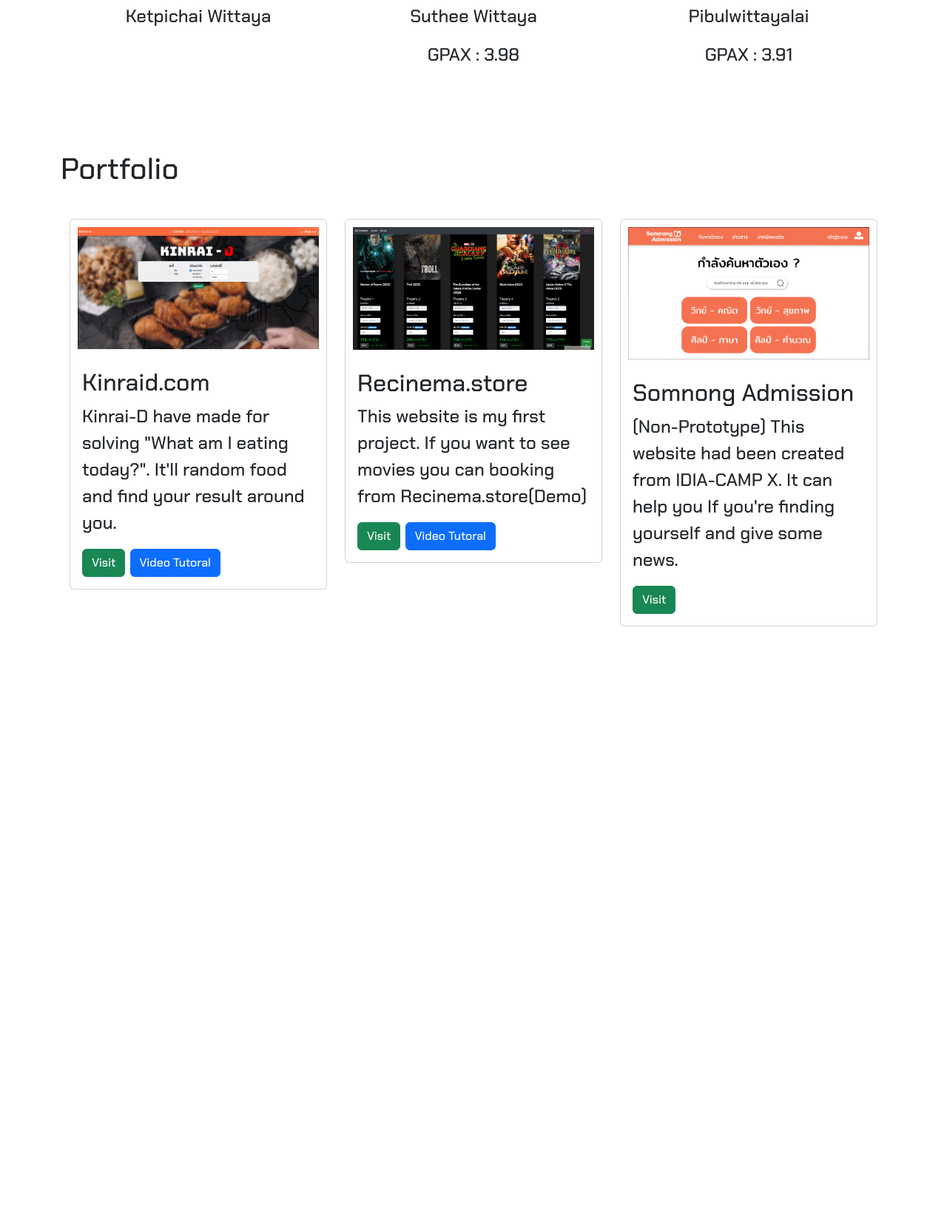
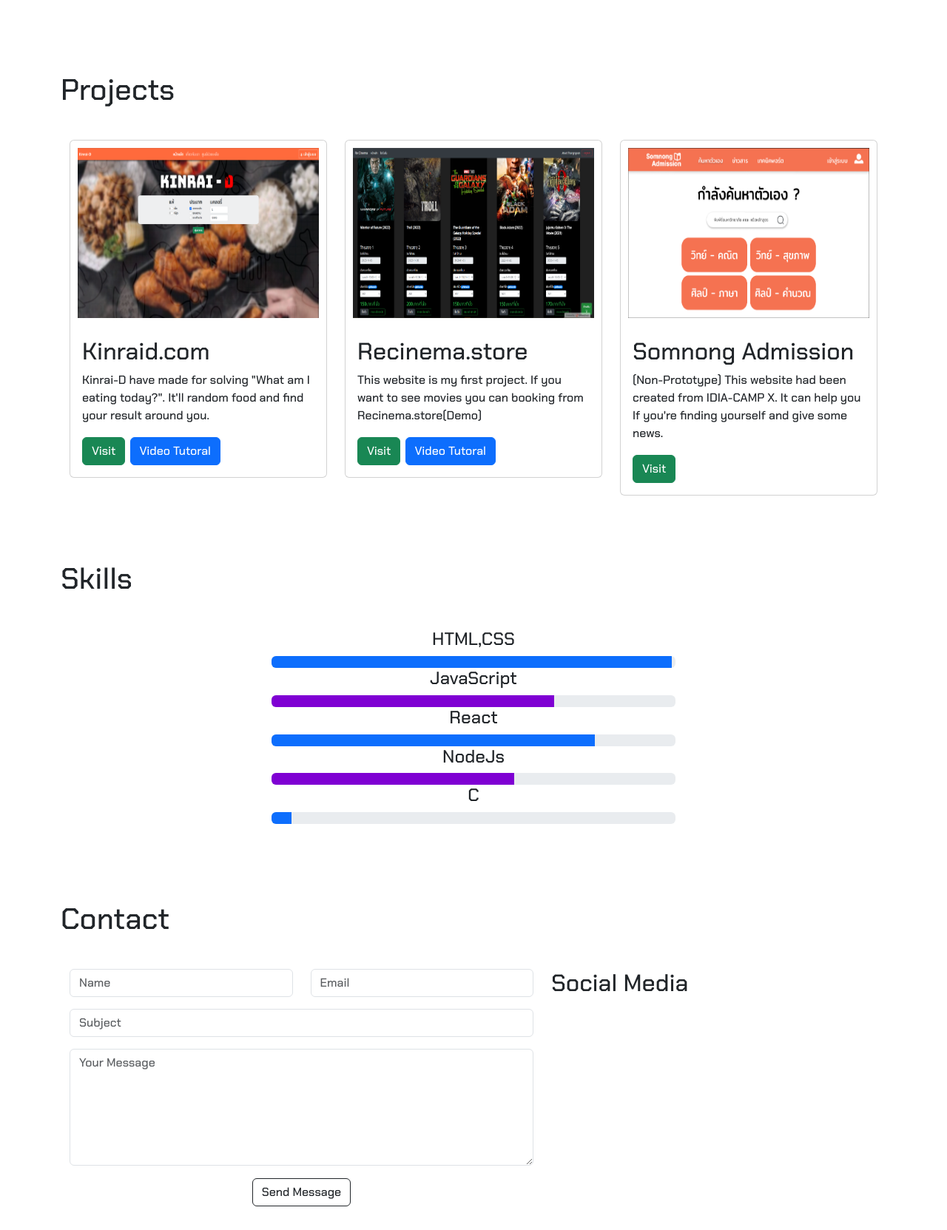
Before and after one commit to atiwit/atiwit.github.io, a PHP site: page / in a window 1280 px wide. Shown: the part 1311-2974 px from the top of the page at 74% size. Before the commit the page ends 2158 px from the top, so only its background shows below. Run offline with PHP 8.4, Linux system fonts and the light colour scheme.

Commit message:
update for exploration

```diff
--- a/css/style.css
+++ b/css/style.css
@@ -83,3 +83,8 @@ section {
     border-radius: 50%;
     filter: drop-shadow(0 0 10px white);
   }
+
+
+  .progress{
+    margin-bottom: 1.rem;
+  }
--- a/index.html
+++ b/index.html
@@ -27,26 +27,33 @@
                   <a class="nav-link" href="#education">Education</a>
                 </li>
                 <li class="nav-item">
-                  <a class="nav-link" href="#port">Portfolio</a>
+                  <a class="nav-link" href="#Projects">Projects</a>
+                </li>
+                <li class="nav-item"></li>
+                  <a class="nav-link" href="#Skills">Skills</a>
+                </li>
+                <li class="nav-item"></li>
+                  <a class="nav-link" href="#Contact">Contact</a>
                 </li>
             </ul>
         </div>
     </div>
 </nav>
-<br id="first"><br><br>
+<div id="first"></div>
+<br><br>
     <div class="container-fluid justify-content-center" >
         <div id="snow" data-count="200"></div>
     <section style="margin-top: 2em;">
-            <div class="mb-5" style="max-width: 1000px;">
+            <div class="mb-5" style="max-width: 800px;">
                 <div class="row g-5">
                   <div class="col-md-5" id="me">
-                    <img src="img/me.jpg" class="img-fluid rounded-circle" alt="Card title">
+                    <img src="img/me.jpg"  class="img-fluid rounded-circle" alt="Card title">
                   </div>
                   <div class="col-md-7"><br>
                     <div class="card-body">
                       <h1 class="card-title" id="myname"style="font-weight: bold; ">Hello, I'm Atiwit&#128075;</h1>
                       <h4 class="card-title" style="font-weight: bold; color: #066AFF; font-style: italic;">Fullstack Developer/Programmer</h4>
-                      <p class="card-text">You can call me "Ikkiw". I love coding. And this website I'll show my portfolio. Let's start!!!!</p>
+                      <p class="card-text">You can call me "Egq". I love coding. And this website I'll show my portfolio. Let's start!!!!</p>
                     </div>
                 </div>
               </div>
@@ -88,45 +95,45 @@
                     <p class="card-text">GPAX : 3.91</p>
                     </div>
               </div>
-          </div>
+        </div>
         </div>
 
       </div>
   </div>
     </section>
-    <br id="port"><br><br><br>
+    <br id="Projects" ><br><br><br>
     <section>
       <br>
       <div class="container">
-        <h1>Portfolio</h1><br>
+        <h1>Projects</h1><br>
         <div class="container">
             <div class="row">
               <div class="col-12 col-md-4">
-              <div class="card" style="margin-bottom: 1rem;">
-                <img src="img/kinraid.png" class="card-img-top" style="padding: 10px;">
+              <div class="card" style="margin-bottom: 1rem; ">
+                <img src="img/kinraid.png" class="card-img-top" style="padding: 10px; height: 250px;">
                 <div class="card-body">
                   <h2 class="card-title">Kinraid.com</h2>
-                  <p class="card-text">Kinrai-D have made for solving "What am I eating today?". It'll random food and find your result around you.</p>
+                  <p class="card-text" style="font-size: 1rem;">Kinrai-D have made for solving "What am I eating today?". It'll random food and find your result around you.</p>
                   <a href="https://kinraid.com/" target="_blank" class="btn btn-success">Visit</a> <a href="https://youtu.be/XZeFrDPXIdk" target="_blank"class="btn btn-primary">Video Tutoral</a>
                 </div>
               </div>
             </div>
             <div class="col-12 col-md-4">
-              <div class="card" style="margin-bottom: 1rem;">
-                <img src="img/recinema.png" class="card-img-top" style="padding: 10px;">
+              <div class="card" style="margin-bottom: 1rem; ">
+                <img src="img/recinema.png" class="card-img-top" style="padding: 10px; height: 250px;">
                 <div class="card-body">
                   <h2 class="card-title">Recinema.store</h2>
-                  <p class="card-text">This website is my first project. If you want to see movies you can booking from Recinema.store(Demo) </p>
+                  <p class="card-text" style="font-size: 1rem;">This website is my first project. If you want to see movies you can booking from Recinema.store(Demo) </p>
                   <a href="http://recinema.store/" target="_blank" class="btn btn-success">Visit</a> <a href="https://youtu.be/qX_Nqccp_F0" target="_blank" class="btn btn-primary">Video Tutoral</a>
                 </div>
               </div>
             </div>
               <div class="col-12 col-md-4">
-              <div class="card" style="margin-bottom: 1rem;">
-                <img src="img/somnong.png" class="card-img-top" style="padding: 10px;">
+              <div class="card" style="margin-bottom: 1rem; ">
+                <img src="img/somnong.png" class="card-img-top" style="padding: 10px; height: 250px;">
                 <div class="card-body">
                   <h2 class="card-title">Somnong Admission</h2>
-                  <p class="card-text">(Non-Prototype) This website had been created from IDIA-CAMP X. It can help you If you're finding yourself and give some news.</p>
+                  <p class="card-text" style="font-size: 1rem;">(Non-Prototype) This website had been created from IDIA-CAMP X. It can help you If you're finding yourself and give some news.</p>
                   <a href="https://www.figma.com/proto/r1QiuV5xBd2nc8Q1G2UMsZ/Media-Kmutt?node-id=1-2&starting-point-node-id=1%3A2&mode=design&t=uIpvhGCXj75yo3LT-1" target="_blank" class="btn btn-success">Visit</a>
                 </div>
               </div>
@@ -136,6 +143,80 @@
      </div>
     </div>
        </section>
+
+       <br id="Skills" ><br><br>
+       <section>
+        <br>
+        <div class="container">
+          <h1>Skills</h1><br>
+          <div class="container" style="margin-bottom: 2rem;">
+            <center>
+              <h4>HTML,CSS</h4>
+            <div class="progress" style="width: 50%;">
+              <div class="progress-bar" role="progressbar" style="width: 99%;" ></div>
+            </div>
+            <h4>JavaScript</h4>
+            <div class="progress" style="width: 50%;">
+              <div class="progress-bar" role="progressbar" style="width: 70%; background-color: rgb(127, 0, 211);"></div>
+            </div>
+            <h4>React</h4>
+            <div class="progress" style="width: 50%;">
+              <div class="progress-bar" role="progressbar" style="width: 80%;"></div>
+            </div>
+            <h4>NodeJs</h4>
+            <div class="progress" style="width: 50%;">
+              <div class="progress-bar" role="progressbar" style="width: 60%; background-color: rgb(127, 0, 211);"></div>
+            </div>
+            <h4>C</h4>
+            <div class="progress" style="width: 50%;">
+              <div class="progress-bar" role="progressbar" style="width: 5%;"></div>
+            </div>
+          </center>
+       </div>
+      </div>
+         </section>
+
+         <br id="Contact" ><br><br>
+       <section>
+        <br>
+        <div class="container">
+          <h1>Contact</h1><br>
+          <div class="container" style="margin-bottom: 2rem;">
+
+              <div class="row">
+                <div class="col-lg-7">
+                  <div class="contact">
+                    <form class="form" name="enq" method="post" action="mailto:atiwit.thon@mail.kmutt.ac.th" onsubmit="return validation();">
+                      <div class="row">
+                        <div class="form-group col-md-6 " style="margin-bottom: 1rem;">
+                          <input type="text" name="name" class="form-control " placeholder="Name" required="required">
+                        </div>
+                        <div class="form-group col-md-6">
+                          <input type="email" name="email" class="form-control" placeholder="Email" required="required">
+                        </div>
+                        <div class="form-group col-md-12" style="margin-bottom: 1rem;">
+                          <input type="text" name="subject" class="form-control" placeholder="Subject" required="required">
+                        </div>
+                        <div class="form-group col-md-12" style="margin-bottom: 1rem;">
+                          <textarea rows="6" name="message" class="form-control" placeholder="Your Message" required="required"></textarea>
+                        </div>
+                        <div class="col-md-12 text-center">
+                          <button type="submit" value="Send message" name="submit" id="submitButton" class="btn btn-outline-dark" >Send Message</button>
+                        </div>
+                      </div>
+                    </form>
+                  </div>
+                </div>
+                <div class="col-lg-5">
+                  <div class="single_address">
+                    <h2>Social Media</h2>
+                  </div>
+                </div><!--- END COL -->
+              </div><!--- END ROW -->
+
+       </div>
+      </div>
+         </section>
        <script src="./pure-snow.js" defer></script>
 
 </body>
```
